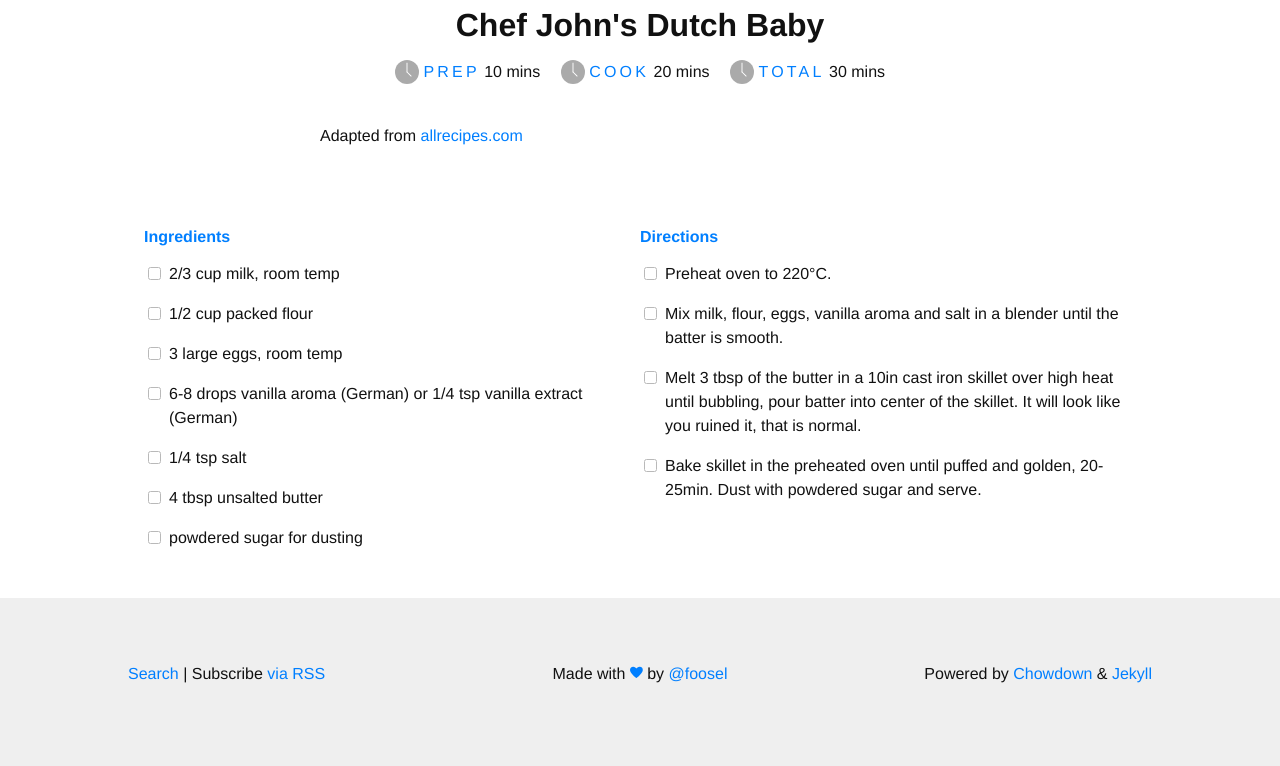
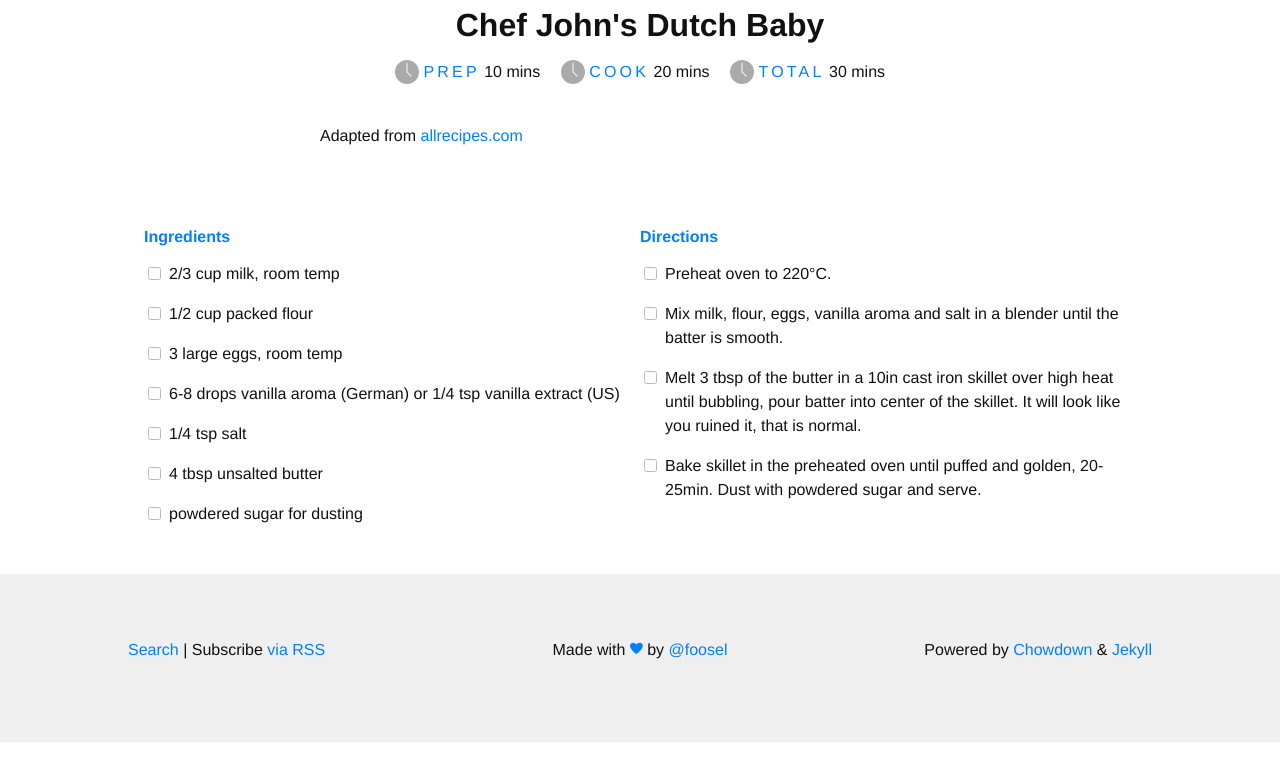
Before and after one commit to foosel/food.foosel.net, a Jekyll site: the page built from _recipes/chef-johns-dutch-baby.md, in a window 1280 px wide and 900 px high, scrolled down 673 px, cut to the strip 134-900 px from the top of the window. Built offline with Jekyll 4.4.1, drawn with Linux system fonts in a browser that asks for light colours; nearby versions of some CDN libraries; some web fonts are replaced; after the commit the page ends 1549 px from its top, so only the background shows below that.

Commit message:
Fix a typo

```diff
--- a/_recipes/chef-johns-dutch-baby.md
+++ b/_recipes/chef-johns-dutch-baby.md
@@ -13,7 +13,7 @@ ingredients:
 - 2/3 cup milk, room temp
 - 1/2 cup packed flour
 - 3 large eggs, room temp
-- 6-8 drops vanilla aroma (German) or 1/4 tsp vanilla extract (German)
+- 6-8 drops vanilla aroma (German) or 1/4 tsp vanilla extract (US)
 - 1/4 tsp salt
 - 4 tbsp unsalted butter
 - powdered sugar for dusting
```
